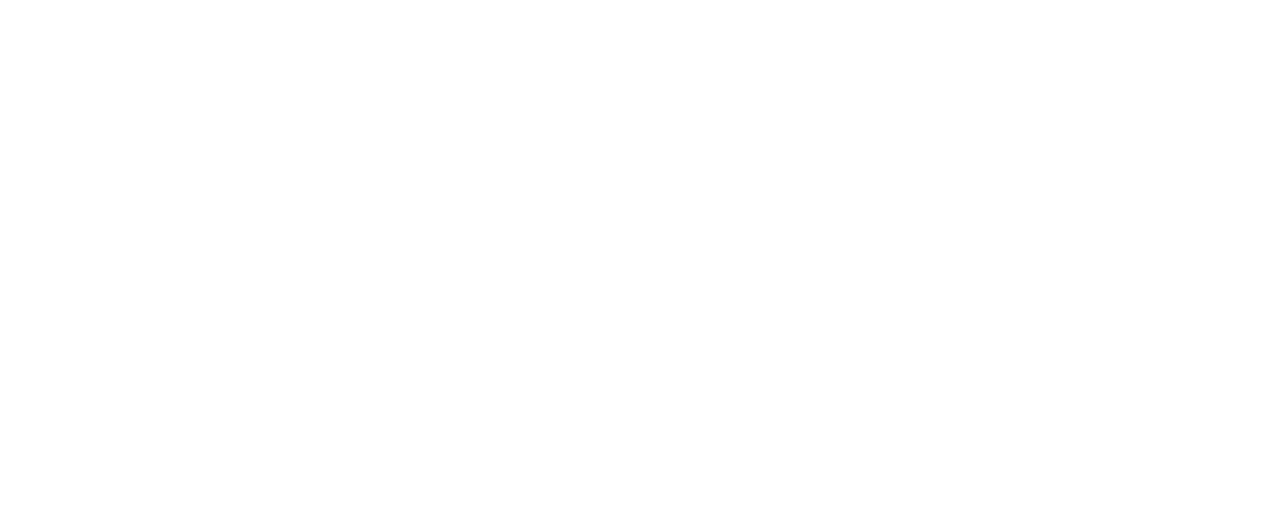
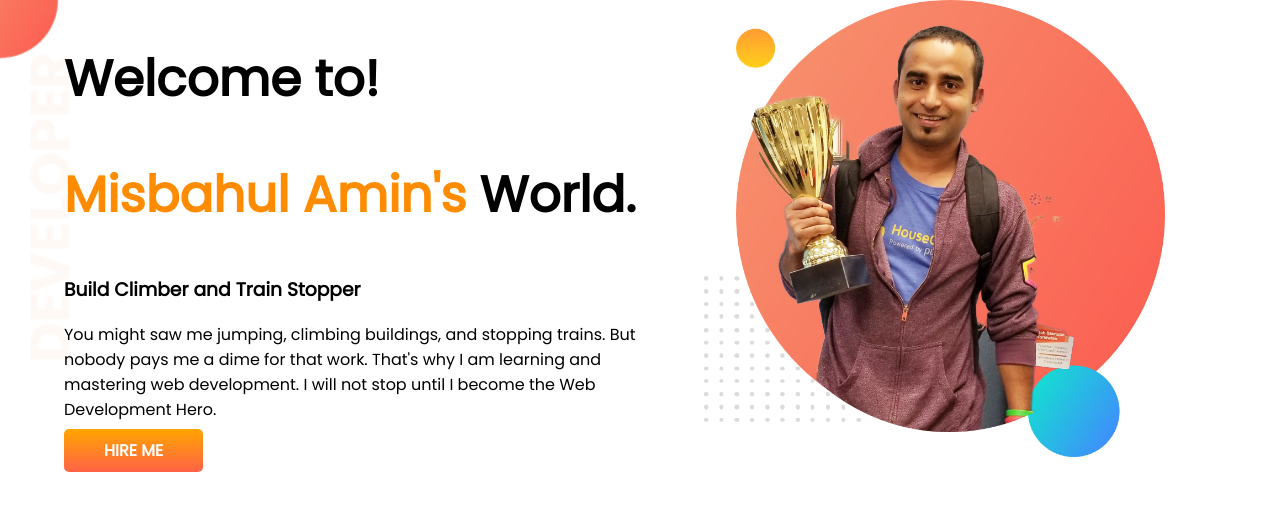
Before and after one commit to misbahulamin/developer-portfolio, a plain HTML site: page index.html in a window 1280 px wide. Drawn offline with Linux system fonts and the light colour scheme.

Commit message:
top banner added

```diff
--- a/index.html
+++ b/index.html
@@ -1,13 +1,34 @@
 <!DOCTYPE html>
 <html lang="en">
+
 <head>
     <meta charset="UTF-8">
     <meta http-equiv="X-UA-Compatible" content="IE=edge">
     <meta name="viewport" content="width=device-width, initial-scale=1.0">
     <title>Misbahul Amin portfolio</title>
+    <link rel="preconnect" href="https://fonts.googleapis.com">
+    <link rel="preconnect" href="https://fonts.gstatic.com" crossorigin>
+    <link href="https://fonts.googleapis.com/css2?family=Poppins&display=swap" rel="stylesheet">
     <link rel="stylesheet" href="style.css">
 </head>
+
 <body>
+    <section class="top-banner">
+        <div class="half-width">
+            <h1>Welcome to!</h1>
+            <h1><span class="orange-color">Misbahul Amin's</span> World.</h1>
+            <h3>Build Climber and Train Stopper</h3>
+            <p>You might saw me jumping, climbing buildings, and stopping trains. But nobody pays me a dime for that
+                work. That's why I am learning and mastering web development. I will not stop until I become the Web
+                Development
+                Hero.
+            </p>
+            <a class="link-button" target="_blank" href="#">HIRE ME</a>
+        </div>
+        <div class="half-width">
+            <img src="images/jhankar.png" alt="Misbahul Amin Image Loading">
+        </div>
+    </section>
 
-</body>
+
 </html>
--- a/style.css
+++ b/style.css
@@ -0,0 +1,36 @@
+body {
+    font-family: 'Poppins', sans-serif;
+    margin: 0;
+    padding: 0;
+}
+
+h1 {
+    font-size: 50px;
+}
+
+.orange-color {
+    color: darkorange;
+}
+
+section {
+    display: flex;
+}
+.half-width{
+    width: 50%;
+    padding-left: 5%;
+}
+.half-width img{
+    width: 80%;
+}
+.link-button{
+    text-decoration: none;
+    background-image: linear-gradient(orange, tomato);
+    color: white;
+    font-weight: 700;
+    padding: 10px 40px;
+    border-radius: 5px;
+}
+.top-banner{
+    background-image: url(images/top-banner.png);
+    background-repeat: no-repeat;
+}
```
Also changed, not shown: images/dream-bg.png (added), images/exp-bg.png (added), images/jhankar.png (added), images/jhankar2.png (added), images/my-bg.png (added), images/my-bg2.png (added), images/top-banner.png (added), 7 other files.
